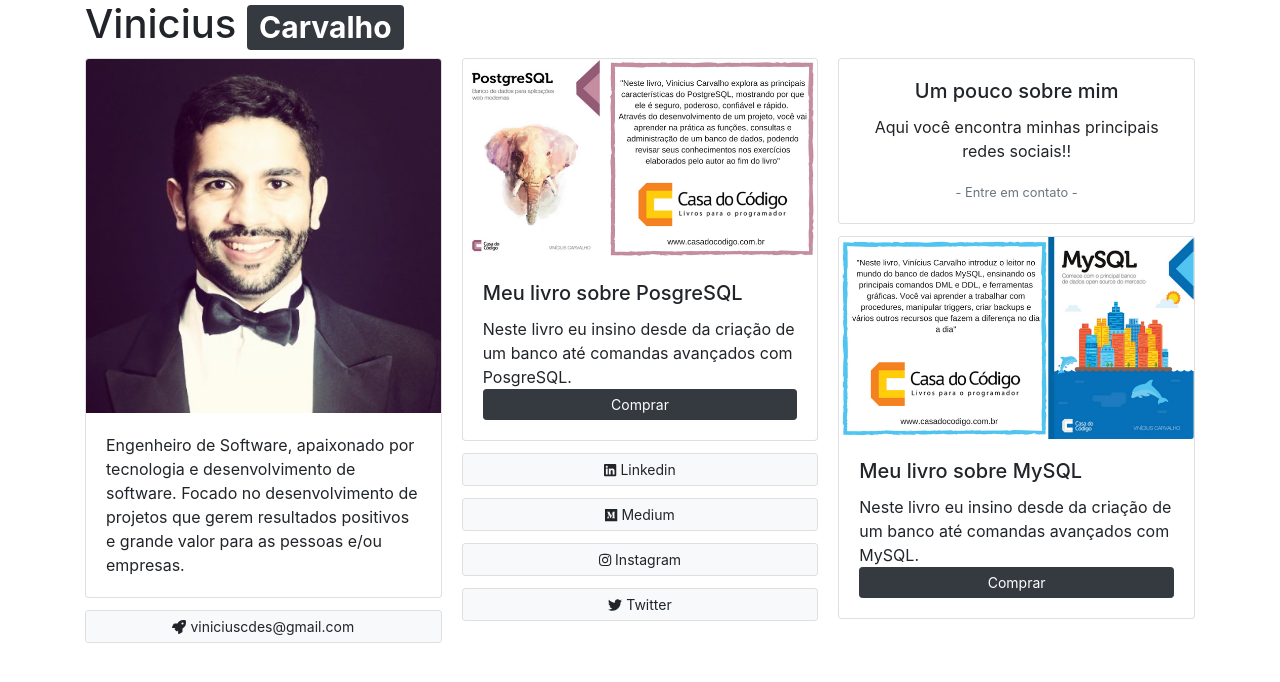
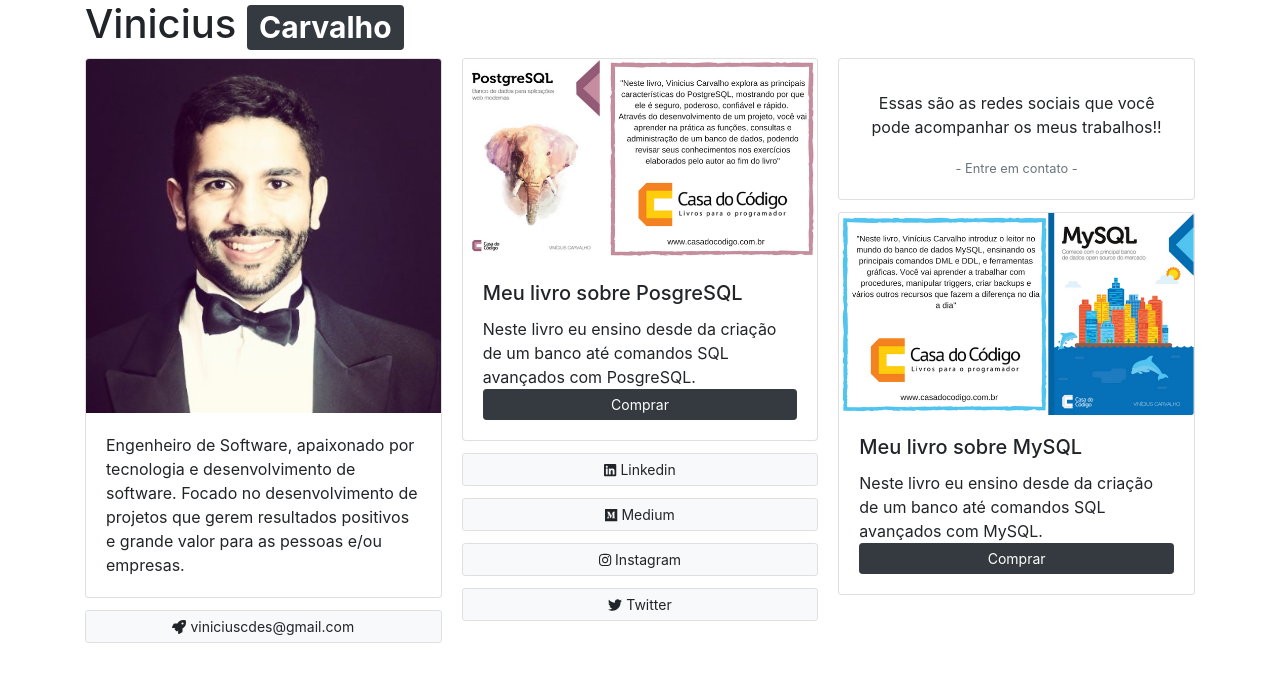
Before and after one commit to viniciuscdes/viniciuscdes.github.io, a plain HTML site: page index.html in a window 1280 px wide. Drawn offline with nearby package versions, Linux system fonts and the light colour scheme.

Commit message:
Add files via upload

```diff
--- a/index.html
+++ b/index.html
@@ -27,7 +27,7 @@
 			  <div class="card">
 				<img class="card-img-top" src="viniciuscarvalho.png" alt="Card image cap">
 				<div class="card-body">
-				  <p class="card-text">Engenheiro de Software, apaixonado por tecnologia e desenvolvimento de software. Focado no desenvolvimento de projetos que gerem resultados positivos e grande valor para as pessoas e/ou empresas. </p>
+				  <p class="card-text">Engenheiro de Software, apaixonado por tecnologia e desenvolvimento de software. Focado no desenvolvimento de projetos que gerem resultados positivos e grande valor para as pessoas e/ou empresas.  </p>
 
 				</div>
 			  </div>
@@ -40,7 +40,7 @@
 				<img class="card-img-top" src="postgresql_viniciuscarvalho.png" alt="Card image cap">
 				<div class="card-body">
 				  <h5 class="card-title">Meu livro sobre PosgreSQL</h5>
-				  <p class="card-text"> Neste livro eu insino desde da criação de um banco até comandas avançados com PosgreSQL.</p>
+				  <p class="card-text"> Neste livro eu ensino desde da criação de um banco até comandos SQL avançados com PosgreSQL.</p>
 <a href="https://www.casadocodigo.com.br/products/livro-postgresql" role="button" class="btn btn-dark btn-sm btn-block">Comprar</a>
 
 				</div>
@@ -69,8 +69,8 @@
 
 			  <div class="card text-center">
 				<div class="card-body">
-				  <h5 class="card-title">Um pouco sobre mim</h5>
-				  <p class="card-text">Aqui você encontra minhas principais redes sociais!!</p>
+				  <h5 class="card-title"></h5>
+				  <p class="card-text">Essas são as redes sociais que você pode acompanhar os meus trabalhos!!</p>
 				  <p class="card-text"><small class="text-muted"> - Entre em contato -
 
  </small></p>
@@ -81,7 +81,7 @@
 				<img class="card-img" src="mysql_viniciuscarvalho.png" alt="Card image">
 				<div class="card-body">
 				  <h5 class="card-title">Meu livro sobre MySQL</h5>
-				  <p class="card-text">Neste livro eu insino desde da criação de um banco até comandas avançados com MySQL.</p>
+				  <p class="card-text">Neste livro eu ensino desde da criação de um banco até comandos SQL avançados com MySQL.</p>
 <a href="https://www.casadocodigo.com.br/products/livro-banco-mysql" role="button" class="btn btn-dark btn-sm btn-block">Comprar</a>
 
 				</div>
```
